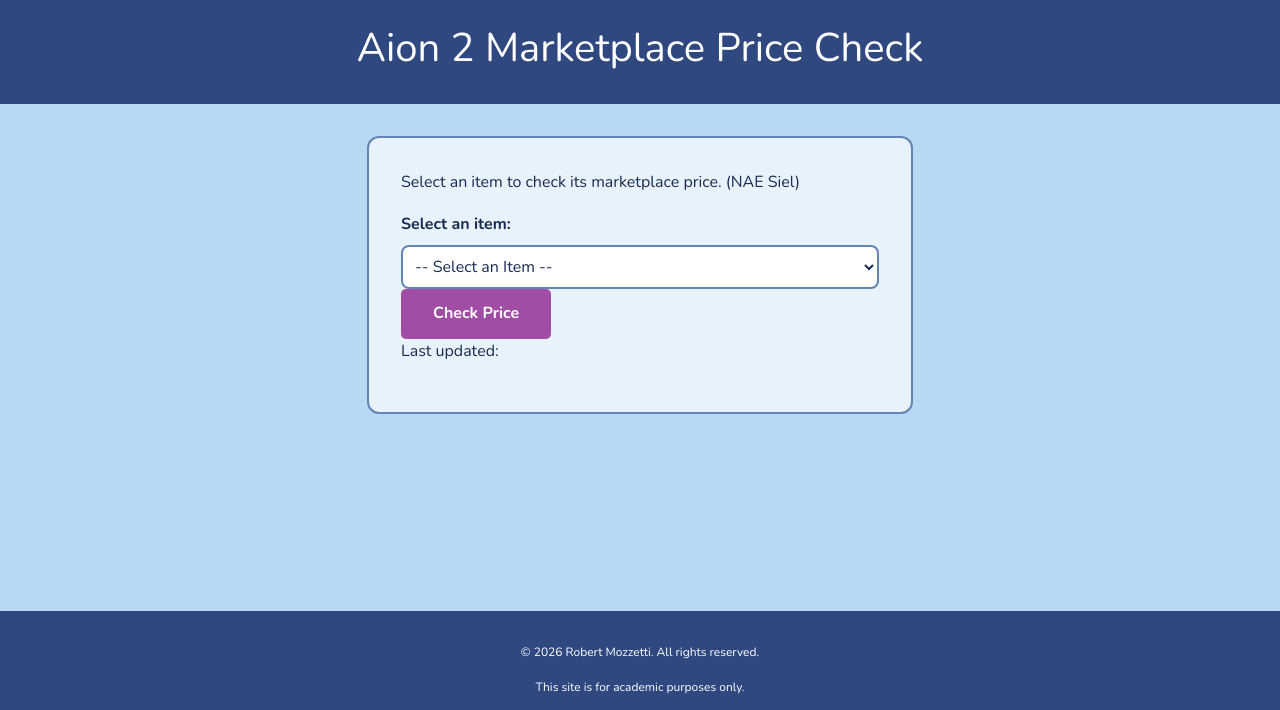
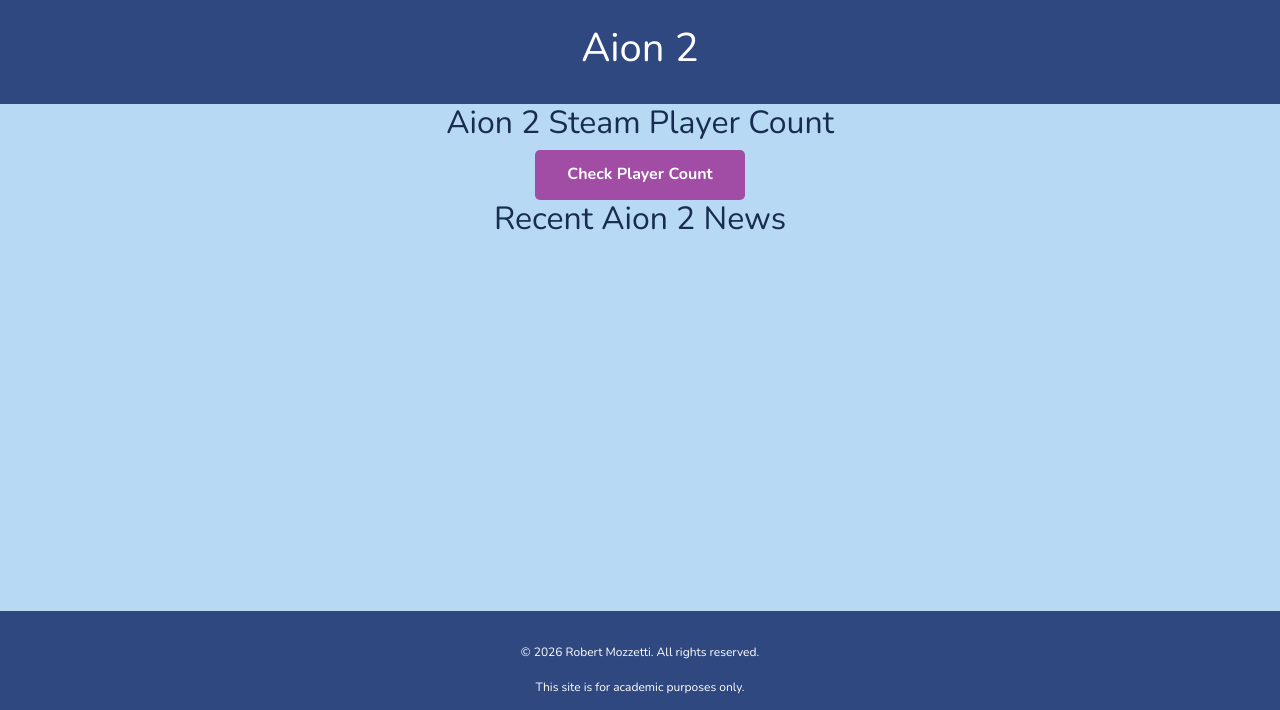
Before and after one commit to rmozzetti/rmozzetti.github.io, a plain HTML site: page aion2/index.html in a window 1280 px wide. Shown: the top 710 px of the page. Drawn offline with nearby package versions, Linux system fonts and the light colour scheme.

Commit message:
Change title and header to 'Aion 2'
Updated the title and header to 'Aion 2'. Removed the item selection form and added sections for player count and recent news.

```diff
--- a/aion2/index.html
+++ b/aion2/index.html
@@ -3,7 +3,7 @@
 <head>
    <meta charset="utf-8">
    <meta name="viewport" content="width=device-width, initial-scale=1">
-   <title>Aion 2 Marketplace Price Check</title>
+   <title>Aion 2</title>
    <link rel="stylesheet" href="https://cdn.jsdelivr.net/npm/bootstrap@5.3.3/dist/css/bootstrap.min.css">
    <link rel="stylesheet" href="css/styles.css">
    <link rel="preconnect" href="https://fonts.googleapis.com">
@@ -13,33 +13,19 @@
 
 <body>
 <header>
-<h1>Aion 2 Marketplace Price Check</h1>
+<h1>Aion 2</h1>
 </header>
 <main>
 <div class="container">
 <div class="row justify-content-center">
 <div class="col-12 col-md-8 col-lg-6">
-<form>
-  <p>Select an item to check its marketplace price. (NAE Siel)</p>
-
-  <label for="itemSelect">Select an item:</label>
-
-  <select id="itemSelect">
-    <option value="">-- Select an Item --</option>
-    <option value="kinaChest">10,000,000 Kina Chest</option>
-    <option value="wrathfulOmen">Wrathful Omen</option>
-    <option value="wrathfulWill">Wrathful Will</option>
-    <option value="wrathfulMind">Wrathful Mind</option>
-    <option value="radiantOdyle">Radiant Odyle</option>
-  </select>
-
-  <button type="button" id="checkPriceButton">Check Price</button>
-
+  <h2>Aion 2 Steam Player Count</h2>
+  <button type="button" id="checkPlayerCount">Check Player Count</button>
   <div id="results"></div>
 
-  <p id="lastUpdated">Last updated: </p>
+  <h2>Recent Aion 2 News</h2>
+  <div id="news"></div>
 
-</form>
 </div>
 </div>
 </div>
```
